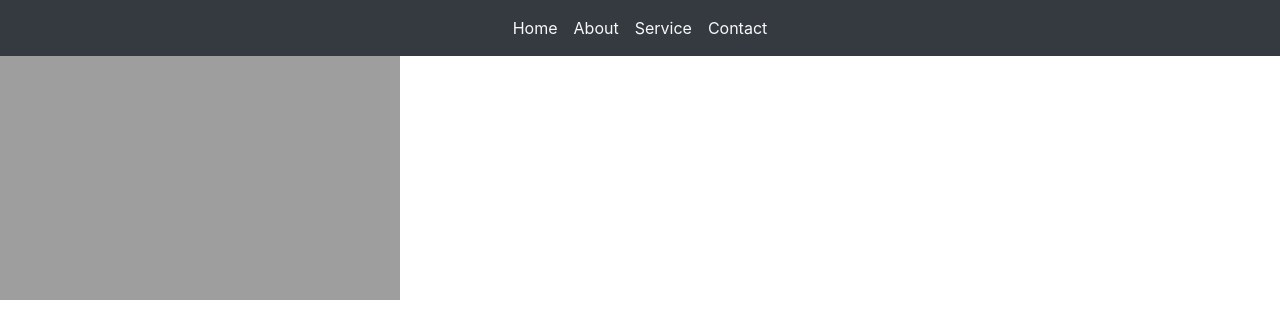
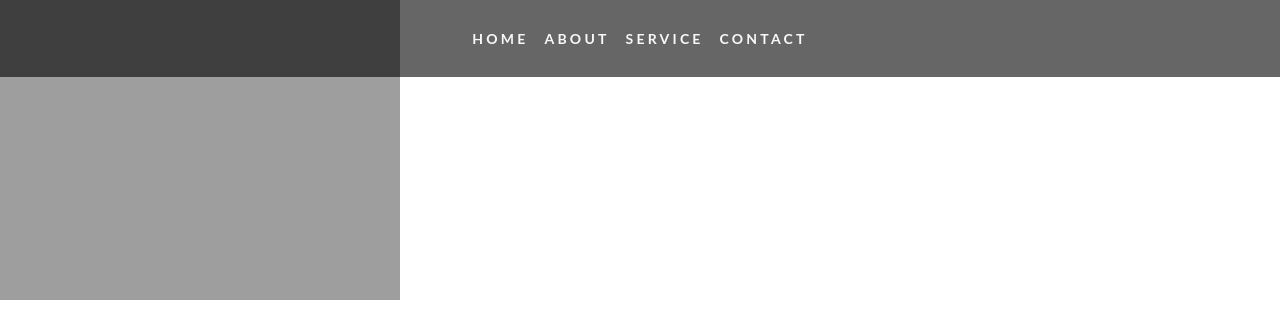
Before and after one commit to jassi369/Portfolio, a plain HTML site: page index.html in a window 1280 px wide. Shown: the top 309 px of the page. Drawn offline with nearby package versions, Linux system fonts and the light colour scheme; the site is published under a folder, as on GitHub Pages, so addresses that start at the root find nothing.

Commit message:
Update index.html

```diff
--- a/index.html
+++ b/index.html
@@ -4,13 +4,9 @@
     <title>Portfolio</title>
     <meta charset="UTF-8" />
     <meta name="viewport" content="width=device-width, initial-scale=1.0" />
-    <!--bootstrap file-->
-    <link
-      rel="stylesheet"
-      href="css/bootstrap.min.css"
-    />
-    <!--css file-->
-    <link rel="stylesheet" href="/css/style.css" />
+
+    <link rel="stylesheet" href="css/bootstrap.min.css"/>
+    <link rel="stylesheet" href="css/style.css" />
   </head>
   <body>
     <script
```
